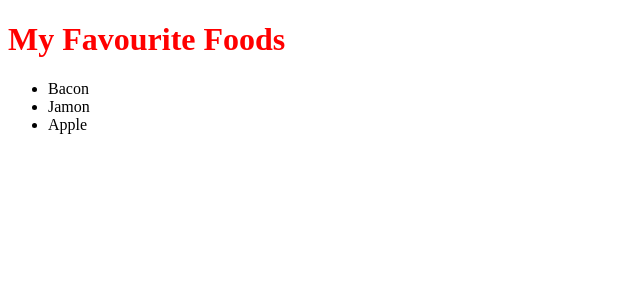
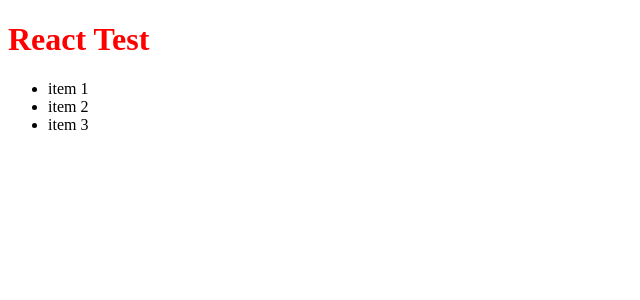
Before and after one commit to MarceloMSilveira/my-react-app, a React (Vite) app: page / in a window 1280 px wide. Shown: the top 300 px of the page, without its empty margins (0-640 px from the left). Built offline with nearby package versions, Linux system fonts and the light colour scheme.

Commit message:
set main

```diff
--- a/src/main.jsx
+++ b/src/main.jsx
@@ -3,12 +3,7 @@ import { createRoot } from 'react-dom/client'
 import App from './App.jsx'
 
 createRoot(document.getElementById('root')).render(
-   <div>
-    <h1>My Favourite Foods</h1>
-    <ul>
-      <li>Bacon</li>
-      <li>Jamon</li>
-      <li>Apple</li>
-    </ul>
-   </div>
+   <StrictMode>
+    <App></App>
+   </StrictMode>
 )
```
